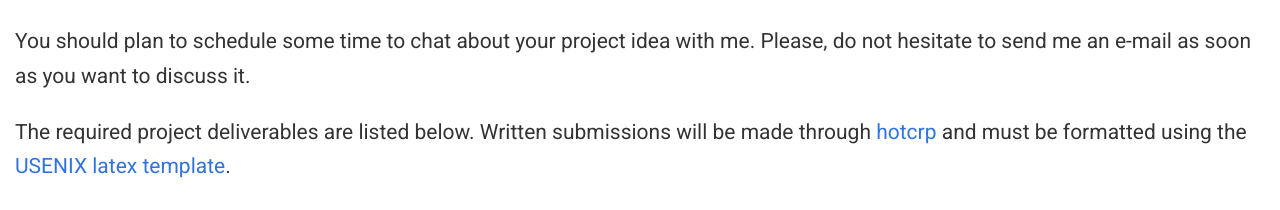
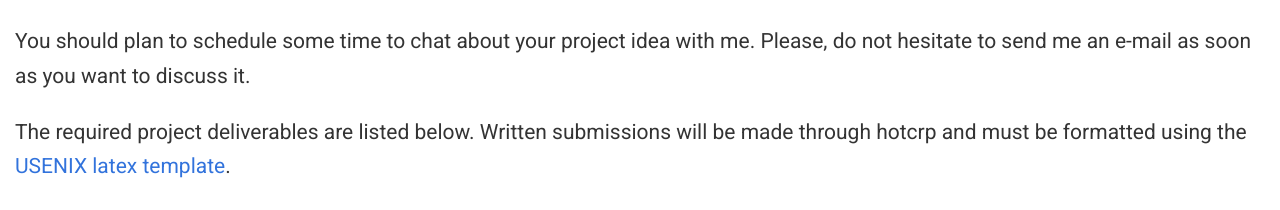
Before and after one commit to tfjmp/UBC-CPSC-538P, a plain HTML site: page index.html in a window 1280 px wide. Shown: the part 6063-6273 px from the top of the page. Drawn offline with Linux system fonts and the light colour scheme.

Commit message:
[ci skip] automatically generated website, based on commit 024828b9363b13363752b86f730c48784a7315bc from https://github.com/tfjmp/538P

```diff
--- a/index.html
+++ b/index.html
@@ -1224,9 +1224,9 @@ You are encouraged to apply techniques from your main area of expertise to the t
 <p>You should plan to schedule some time to chat about your project idea with me.
 Please, do not hesitate to send me an e-mail as soon as you want to discuss it.</p>
 <p>The required project deliverables are listed below.
-Written submissions will be made through <a href="TBD">hotcrp</a> and must be formatted using the <a href="https://www.usenix.org/conferences/author-resources/paper-templates" target="_blank" rel="noopener">USENIX latex template</a>.</p>
+Written submissions will be made through hotcrp and must be formatted using the <a href="https://www.usenix.org/conferences/author-resources/paper-templates" target="_blank" rel="noopener">USENIX latex template</a>.</p>
 <ul>
-<li><strong>Project Proposal Draft:</strong> You are to submit the draft of your proposal on <a href="TBD">hotcrp</a>. It will not be directly graded but will receive reviews from your peers.</li>
+<li><strong>Project Proposal Draft:</strong> You are to submit the draft of your proposal on <a href="https://ubc-2025-cpsc538p-a.hotcrp.com/" target="_blank" rel="noopener">hotcrp</a>. It will not be directly graded but will receive reviews from your peers.</li>
 <li><strong>Proposal Presentation:</strong> You will prepare a short presentation describing the project you intend to work on. Each presentation will be followed by a Q&amp;A session. Presentation timing and details TBD.</li>
 <li><strong>Proposal Peer Review:</strong> each student will review proposals from other groups and give feedback. You should take this task seriously. Please, check the <a href="https://www.sigsac.org/ccs/CCS2024/" target="_blank" rel="noopener">CCS</a>-inspired guidelines <a href="https://tfjmp.org/files/guidelines.pdf" target="_blank" rel="noopener">online</a>.</li>
 <li><strong>Project Proposal:</strong> you should incorporate feedback from the peer review process. I also strongly encourage you to schedule time to chat with me.</li>
```
